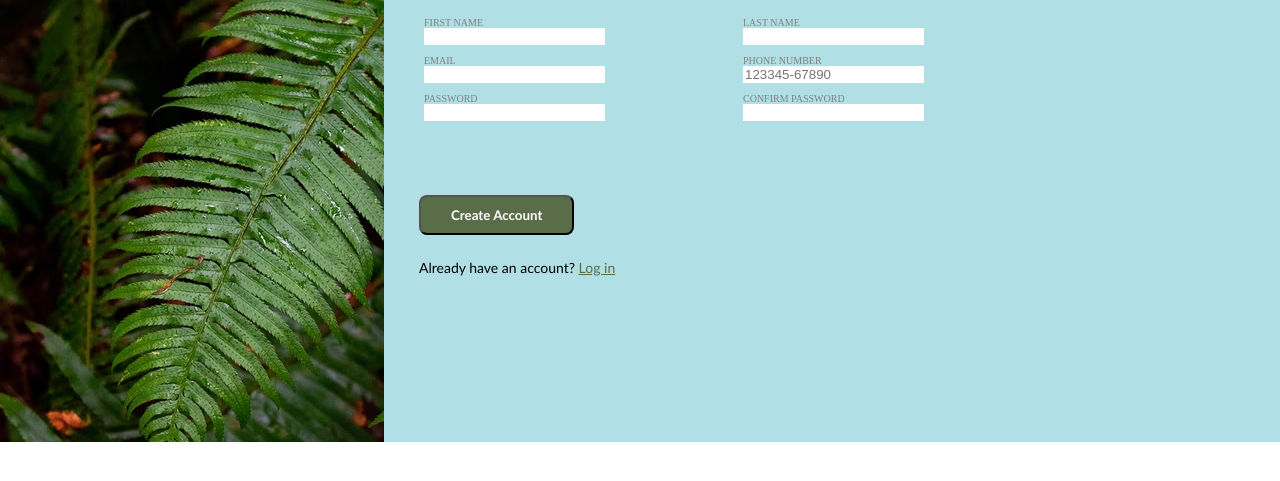
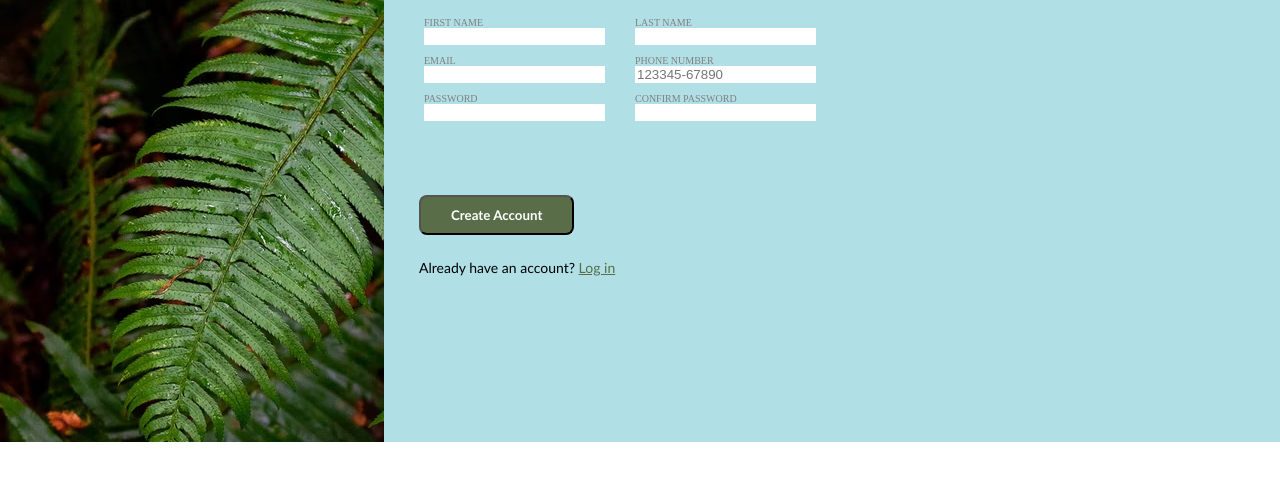
Before and after one commit to shrey-Odinproject/Sign-up-Form, a plain HTML site: page index.html in a window 1280 px wide. Shown: the part 299-780 px from the top of the page. Drawn offline with Linux system fonts and the light colour scheme.

Commit message:
Fix different column numbers on windows vs linux browser
Change html to fix number of rows and column for flexbox for uniform
display across

```diff
--- a/index.html
+++ b/index.html
@@ -31,6 +31,7 @@
             <form action="#" method="post">
                 <h2>Let's do this!</h2>
                 <ul>
+                    <div>
                         <li>
                             <label for="firstname">FIRST NAME</label>
                             <input type="text" id="firstname" placeholder=" ">
@@ -42,7 +43,8 @@
                             <input type="text" id="lastname" placeholder=" ">
 
                         </li>
-
+                    </div>
+                    <div>
                         <li>
                             <label for="email">EMAIL</label>
                             <input type="email" id="email" placeholder=" ">
@@ -52,6 +54,9 @@
                             <label for="phonenumber">PHONE NUMBER</label>
                             <input type="tel" id="phonenumber" pattern="(\d{5}[\-]\d{5})" placeholder="123345-67890">
                         </li>
+                    </div>
+
+                    <div>
                         <li>
 
                             <label for="password">PASSWORD</label>
@@ -61,6 +66,7 @@
                             <label for="confirmpassword">CONFIRM PASSWORD</label>
                             <input type="password" id="confirmpassword" class="error" pattern="(?=.*\d)(?=.*[a-z])(?=.*[A-Z]).{6,}" placeholder=" ">
                         </li>
+                    </div>
                 </ul>
             </form>
         </div>
--- a/style.css
+++ b/style.css
@@ -79,9 +79,12 @@ li{
 }
 ul{
 display: flex;
-flex-flow: row wrap;
-width: 500px;
+flex-flow: column wrap;
 justify-content: space-between;
+}
+ul div{
+    display: flex;
+    gap: 30px;
 }
 
 h2,.bottom,.top{
```
Lines whose indentation alone changed are shown as unchanged.
